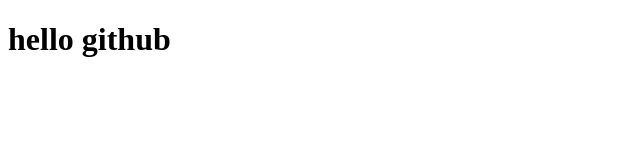
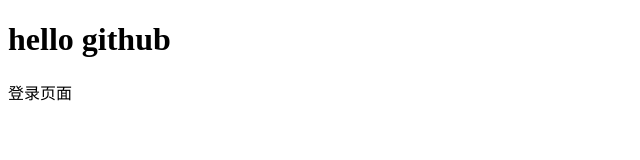
Before and after one commit to mtzsbbs/project_02, a plain HTML site: page index.html in a window 1280 px wide. Shown: the whole page, without its empty margins (0-640 px from the left). Drawn offline with Linux system fonts and the light colour scheme.

Commit message:
更新页面结构

```diff
--- a/index.html
+++ b/index.html
@@ -8,5 +8,6 @@
 </head>
 <body>
     <h1>hello github</h1>
+    <div class="">登录页面</div>
 </body>
 </html>
```
